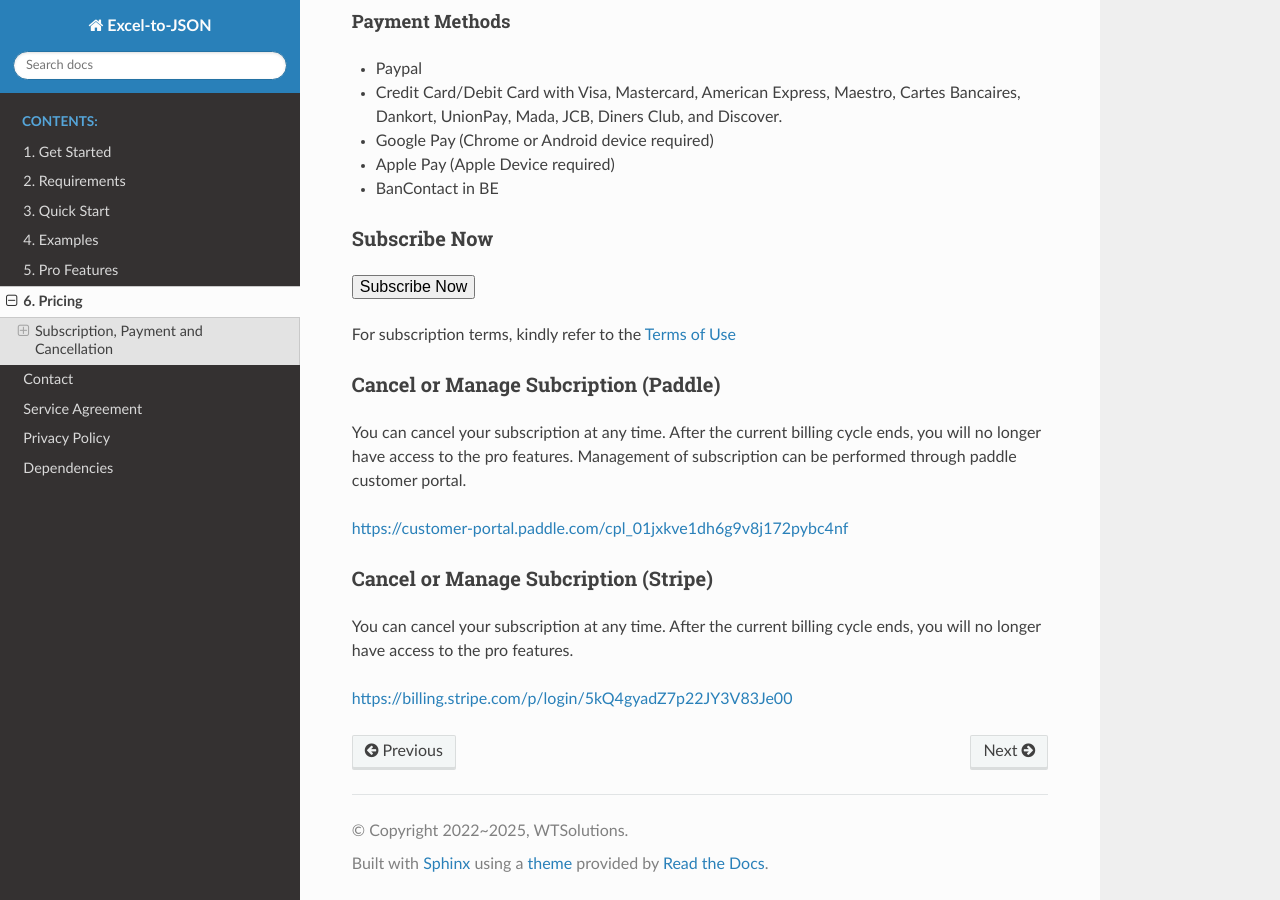
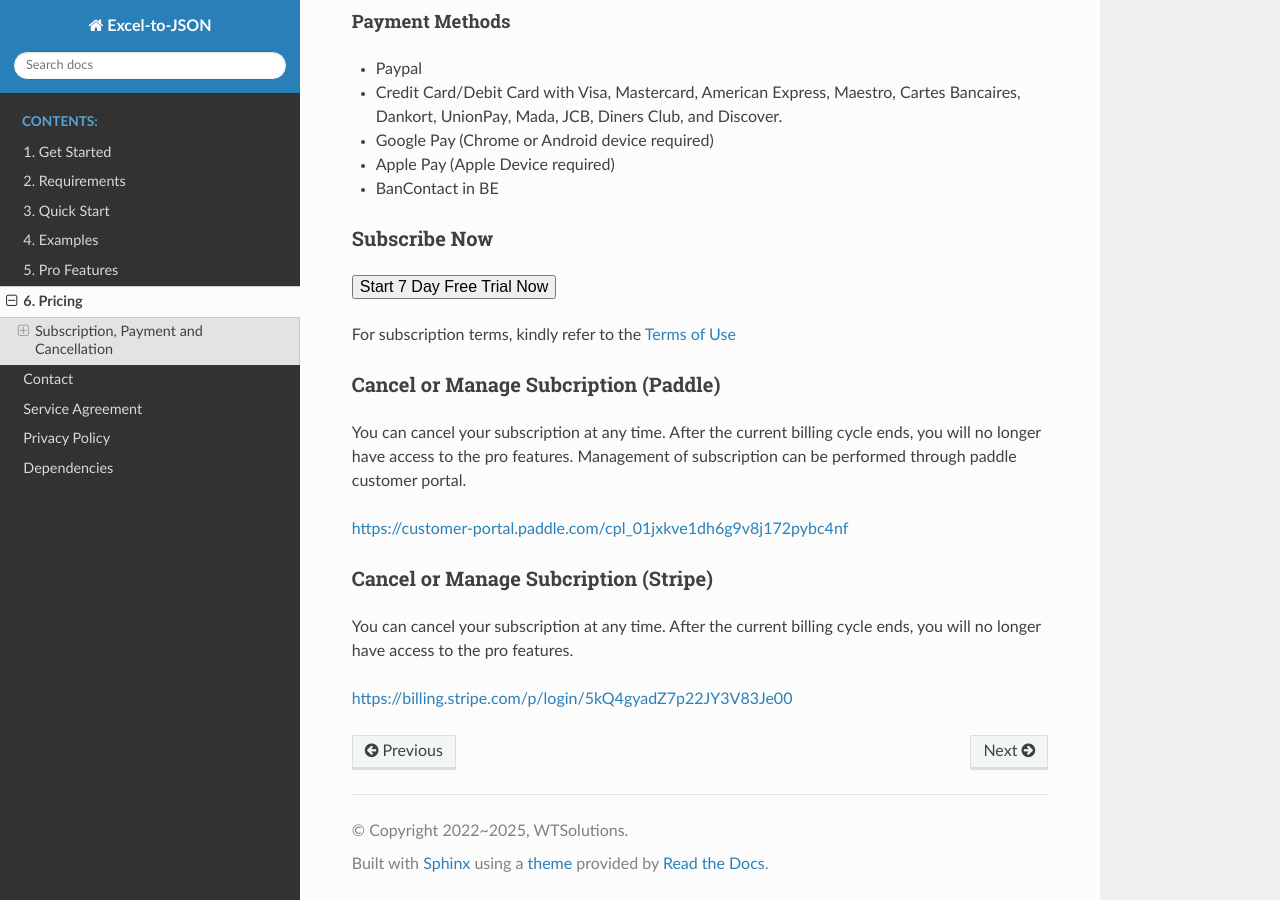
Before and after one commit to he-yang/Excel-to-JSON, a Sphinx documentation site: the page built from source/pricing.md, in a window 1280 px wide and 900 px high, scrolled down 569 px. Built offline with Sphinx 7.4.7 and the Read the Docs theme 3.1.0, drawn with Linux system fonts in a browser that asks for light colours.

Commit message:
modify start 7 days free trial

```diff
--- a/source/pricing.md
+++ b/source/pricing.md
@@ -34,7 +34,7 @@
 
 ### Subscribe Now
 
-<button onclick='checkoutnow()'>Subscribe Now</button>
+<button onclick='checkoutnow()'>Start 7 Day Free Trial Now</button>
 
 For subscription terms, kindly refer to the [Terms of Use](termsofuse.md)
 
```
